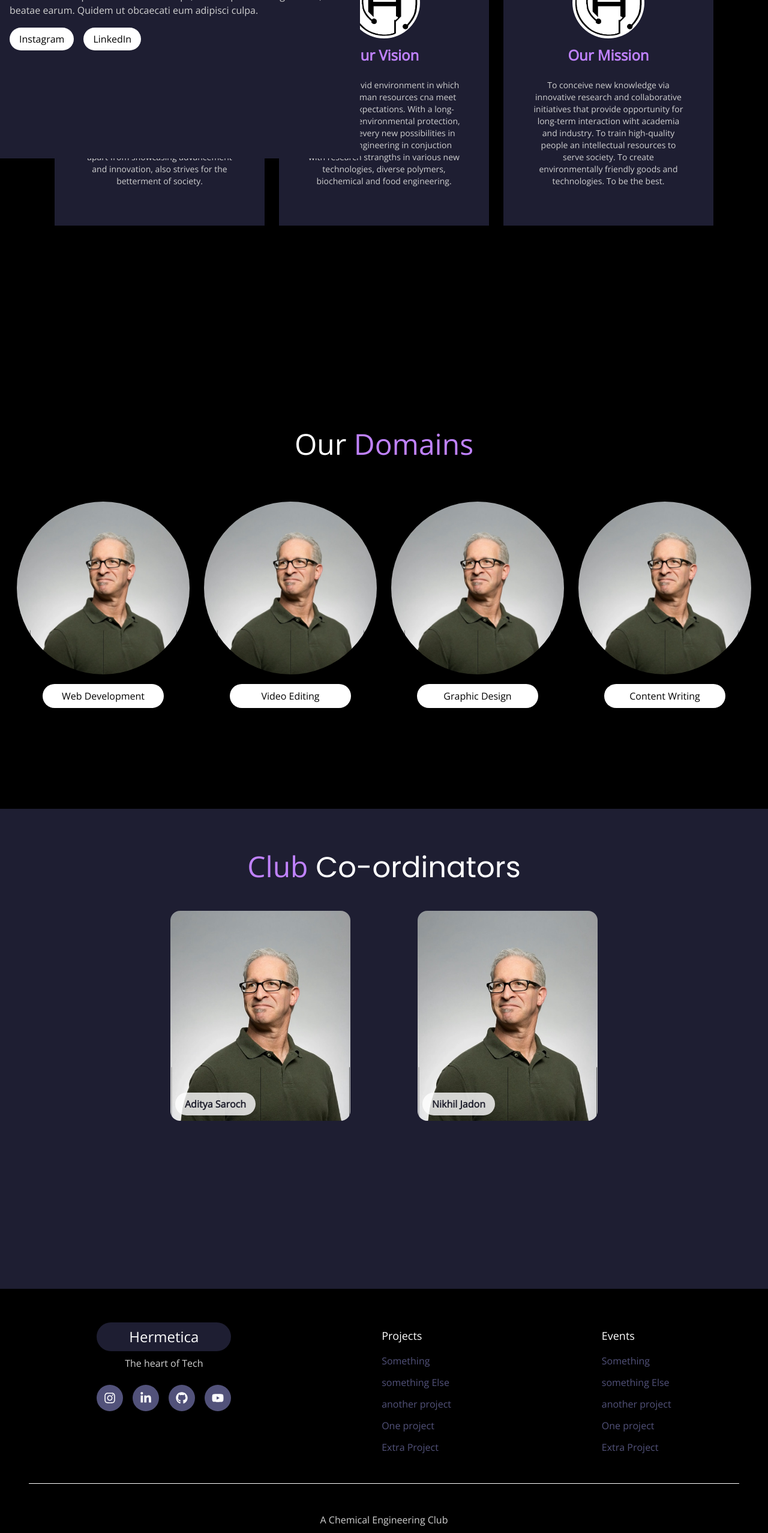
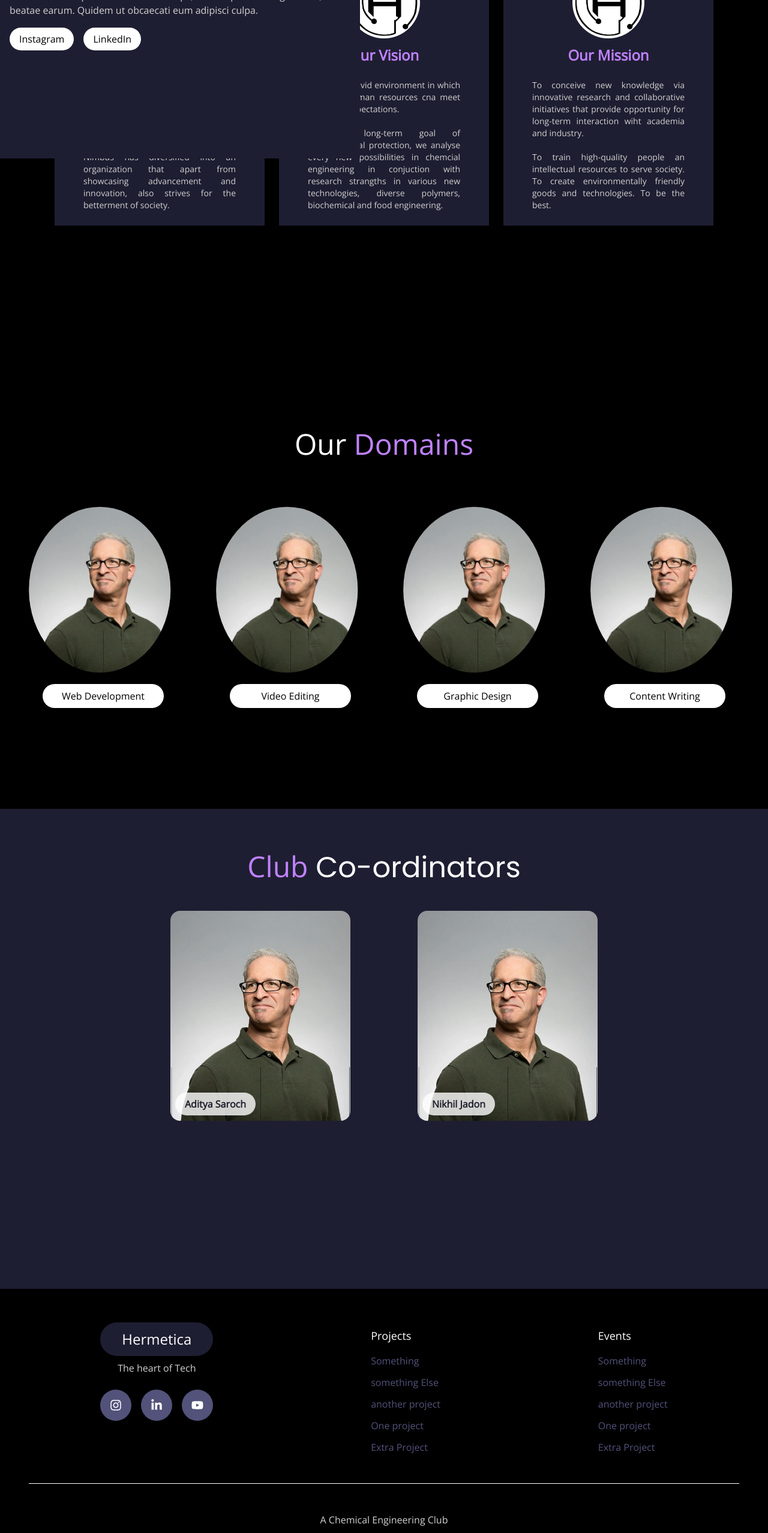
Before and after one commit to akhil683/Hermetica-Club, a React (Vite) app: page / in a window 1280 px wide. Shown: the part 1080-3635 px from the top of the page at 60% size. Built offline with nearby package versions, Linux system fonts and the light colour scheme.

Commit message:
added clip-path to domains and changed about section

```diff
--- a/src/components/Footer/FooterSocials.jsx
+++ b/src/components/Footer/FooterSocials.jsx
@@ -9,16 +9,15 @@ const FooterSocials = () => {
     <div>
       <div className='mt-2 mb-6'>
         <Link to="/">
-          <h2 className='text-2xl bg-iconBg hover:bg-violet duration-200 px-4 py-2 rounded-full text-center mb-2'>Hermetica</h2>
+          <h2 className='text-2xl bg-iconBg hover:bg-violet duration-200 px-4 py-3 rounded-full text-center mb-2'>Hermetica</h2>
         </Link>
         <p className='text-subMainText text-center'>The heart of Tech</p>
       </div>
-        <ul className='flex sm:gap-4 gap-2'>
-          <li className='p-3 text-xl hover:bg-iconBg rounded-full bg-iconbgHover hover:text-violet hover:shadow-iconbgHover hover:shadow-md hover:scale-125 cursor-pointer duration-100'><FaInstagram /></li>
-          <li className='p-3 text-xl hover:bg-iconBg rounded-full bg-iconbgHover hover:text-violet hover:shadow-iconbgHover hover:shadow-md hover:scale-125 cursor-pointer duration-100'><FaLinkedinIn /></li>
-          <li className='p-3 text-xl hover:bg-iconBg rounded-full bg-iconbgHover hover:text-violet hover:shadow-iconbgHover hover:shadow-md hover:scale-125 cursor-pointer duration-100'><FaGithub /></li>
-          <li className='p-3 text-xl hover:bg-iconBg rounded-full bg-iconbgHover hover:text-violet hover:shadow-iconbgHover hover:shadow-md hover:scale-125 cursor-pointer duration-100'><FaYoutube /></li>
-        </ul>
+        <div className='flex sm:gap-4 gap-6'>
+          <a href='https://www.instagram.com/teamhermetica/?igshid=YmMyMTA2M2Y%3D' className='p-4 text-xl hover:bg-iconBg rounded-full bg-iconbgHover hover:text-violet hover:shadow-iconbgHover hover:shadow-md hover:scale-125 cursor-pointer duration-100'><FaInstagram /></a>
+          <a href='https://www.linkedin.com/company/teamhermetica/mycompany/' className='p-4 text-xl hover:bg-iconBg rounded-full bg-iconbgHover hover:text-violet hover:shadow-iconbgHover hover:shadow-md hover:scale-125 cursor-pointer duration-100'><FaLinkedinIn /></a>
+          <a href='https://www.youtube.com/@teamhermetica4195' className='p-4 text-xl hover:bg-iconBg rounded-full bg-iconbgHover hover:text-violet hover:shadow-iconbgHover hover:shadow-md hover:scale-125 cursor-pointer duration-100'><FaYoutube /></a>
+        </div>
     </div>
   )
 }
--- a/src/components/Header/MobileMenu.jsx
+++ b/src/components/Header/MobileMenu.jsx
@@ -53,10 +53,9 @@ const MobileMenu = ({ control }) => {
         <hr className=' opacity-30 my-2' />
 
         <li className='px-4 pt-2 pb-4 flex justify-around text-xl'>
-          <span className='social-icon'><FaLinkedinIn className='text-2xl' /></span>
-          <span className='social-icon'><FaInstagram className='text-2xl' /></span>
-          {/* <span className='social-icon'><FaGithub className='text-2xl' /></span> */}
-          <span className='social-icon'><FaYoutube className='text-2xl' /></span>
+          <a href='https://www.linkedin.com/company/teamhermetica/mycompany/' className='social-icon'><FaLinkedinIn className='text-2xl' /></a>
+          <a  href='https://www.instagram.com/teamhermetica/?igshid=YmMyMTA2M2Y%3D' className='social-icon'><FaInstagram className='text-2xl' /></a>
+          <a href='https://www.youtube.com/@teamhermetica4195' className='social-icon'><FaYoutube className='text-2xl' /></a>
         </li>
       </ul>
     </motion.div>
--- a/src/components/Home/Domains.jsx
+++ b/src/components/Home/Domains.jsx
@@ -33,7 +33,7 @@ const Domains = () => {
           <FramerReveal  key={domain.name} >
           <div className='flex flex-col justify-center items-center group'>
             <div className='w-72 h-72 rounded-full overflow-hidden'>
-              <img src={DomainImg} alt="" className=' group-hover:scale-125 w-full h-full object-cover group-hover:rotate-6 duration-300' />
+              <img id='clip-path' src={DomainImg} alt="" className=' group-hover:scale-125 w-full h-full object-cover group-hover:rotate-6 duration-300' />
             </div>
             <p className='px-4 py-2 bg-mainText text-mainBg mt-4 rounded-full w-[70%] text-center'>{domain.name}</p>
           </div>
--- a/src/components/Home/Nimbus.jsx
+++ b/src/components/Home/Nimbus.jsx
@@ -12,7 +12,7 @@ const Nimbus = () => {
           <img src={NimbusImg} alt="" className='w-full h-full object-cover rounded-full' />
         </div>
         <h3 className='text-2xl text-violet font-semibold mt-3 mb-6'>Nimbus</h3>
-        <p className='text-sm sm:h-[220px] text-subMainText'>Nimbus, the annual technical fest of the NITH since 2010 is with groundbreaking amalgamations of science and technology with pure delight and enthusiasm. Nimbus has diversified into an organization that apart from showcasing advancement and innovation, also strives  for the betterment of society.</p>
+        <p className='text-sm sm:h-[220px] text-subMainText text-justify'>Nimbus, the annual technical fest of the NITH since 2010 is with groundbreaking amalgamations of science and technology with pure delight and enthusiasm. <br />  <br />Nimbus has diversified into an organization that apart from showcasing advancement and innovation, also strives  for the betterment of society.</p>
       </div>
       </FramerReveal>
       <FramerReveal>
@@ -21,8 +21,8 @@ const Nimbus = () => {
           <img src={HermeticaImg} alt="" className='w-full h-full object-cover rounded-full' />
         </div>
         <h3 className='text-2xl text-violet font-semibold mt-3 mb-6'>Our Vision</h3>
-        <p className='text-sm sm:h-[220px] text-subMainText'>
-          To create a vivid environment in which technical human resources cna meet natnional expectations. With a long-term goal of environmental protection, we analyse every new possibilities in chemcial engineering in conjuction with research strangths in various new technologies, diverse polymers, biochemical and food engineering.
+        <p className='text-sm sm:h-[220px] text-subMainText text-justify'>
+          To create a vivid environment in which technical human resources cna meet natnional expectations. <br /><br /> With a long-term goal of environmental protection, we analyse every new possibilities in chemcial engineering in conjuction with research strangths in various new technologies, diverse polymers, biochemical and food engineering.
         </p>
       </div>
       </FramerReveal>
@@ -32,8 +32,8 @@ const Nimbus = () => {
           <img src={HermeticaImg} alt="" className='w-full h-full object-cover rounded-full' />
         </div>
         <h3 className='text-2xl text-violet font-semibold mt-3 mb-6'>Our Mission</h3>
-        <p className='text-sm sm:h-[220px] text-subMainText'>
-          To conceive new knowledge via innovative research and collaborative initiatives that provide opportunity for long-term interaction wiht academia and industry. To train high-quality people an intellectual resources to serve society. To create environmentally friendly goods and technologies. To be the best.
+        <p className='text-sm sm:h-[220px] text-subMainText text-justify'>
+          To conceive new knowledge via innovative research and collaborative initiatives that provide opportunity for long-term interaction wiht academia and industry. <br /> <br /> To train high-quality people an intellectual resources to serve society. To create environmentally friendly goods and technologies. To be the best.
         </p>
       </div>
       </FramerReveal>
--- a/src/index.css
+++ b/src/index.css
@@ -8,7 +8,9 @@
 .social-icon {
   @apply p-3 bg-mainBg rounded-full;
 }
-
+#clip-path {
+  clip-path: ellipse(41% 48% at 48% 51%);
+}
 * {
   margin: 0;
   padding: 0;
--- a/src/routes/About.jsx
+++ b/src/routes/About.jsx
@@ -10,7 +10,10 @@ const About = () => {
           Team <span className='text-violet'>Hermetica</span>
         </h1>
         <p className='text-justify text-subMainText max-w-[800px] m-auto'>
-        Hermetica, the chemical engineering club of National Institute of Technology Hamirpur, is more than just a group of students bound by their love for chemistry. We are a passionate collective of alchemists, transforming the raw materials of knowledge and creativity into groundbreaking solutions for tomorrow's world. Our motto, "From Lab to Life," reflects our unwavering commitment to bridging the gap between theoretical knowledge and practical application. We believe that chemical engineering is not just about manipulating molecules, but about harnessing their potential to solve real-world problems and shape a better future. We are thrilled to be participating in Nimbus, the college fest, and we see it as an incredible opportunity to showcase our talent, connect with fellow engineering enthusiasts, and learn from the best. We are eager to compete in the exciting challenges, share our knowledge and ideas, and leave a lasting impression on the Nimbus community. If you share our passion for chemical engineering and our vision for a brighter future, we invite you to join the Hermetic circle. We welcome students from all backgrounds and disciplines, for in diversity lies the true strength of innovation.
+        Team Hermetica, was established as the departmental team of Chemical Engineering, at the National Institute of Technology, Hamirpur in the year 2014. <br /> <br />
+        "We react to what matters" to nurture adroit intellect in the field of Chemical Engineering. We play an important role in emergent and planned development by conducting advanced research in splendid way. <br /> <br />
+        We provide as a venue for continuing technological and non-technical ideas. TeamHermetica collaborates on initiatives such as bladeless wind turbine, squidbin, natural pesticide, passive cooler and many more projects to with the use of modish technologies. <br /> <br />
+        Along with projects, we had enthralling and wonderful activities like chem-e-car, vaccum gun, aqua rocket which gives plateform to young ones to showcase their innovative ideas, and conducting seminars and exhibitions that give students with a variety of possibilities to enlighten their intriguing minds.
         </p>
       </FramerReveal>
       <FramerReveal>
```
